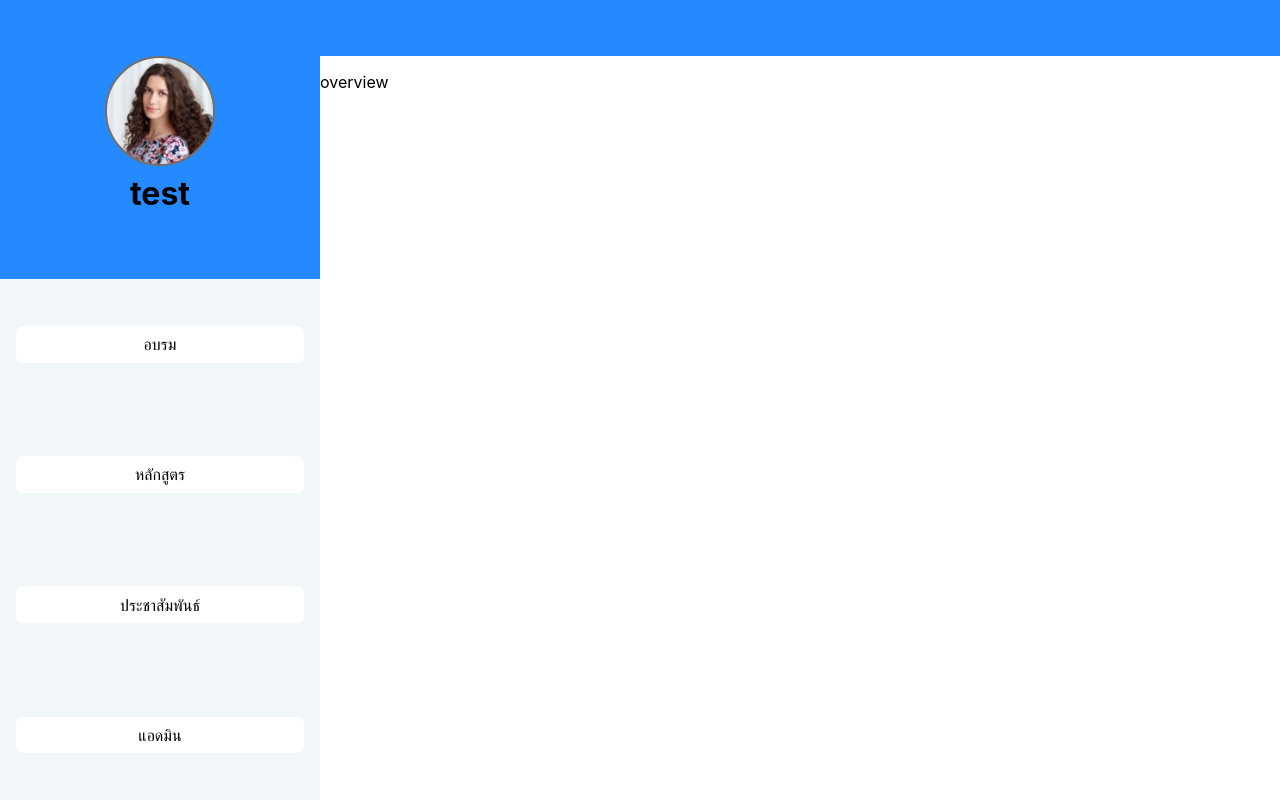
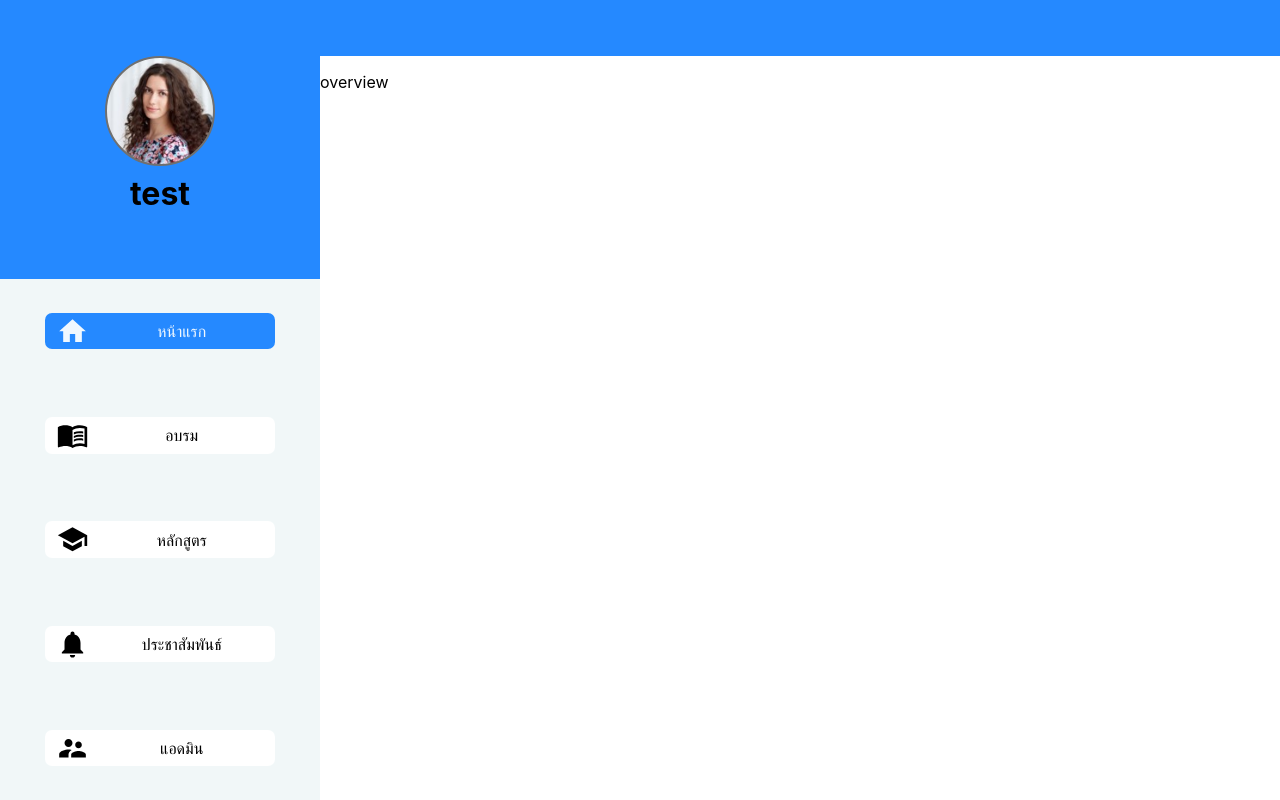
Before and after one commit to IVYSS/Public-Relations-Sytem-for-AI, a React (Create React App) app: page /admin/overview in a window 1280 px wide. Built offline with nearby package versions, Linux system fonts and the light colour scheme.

Commit message:
Sidebar Add Icon
Add Icon in sidebar

```diff
--- a/src/components/Sidebar/Sidebar.css
+++ b/src/components/Sidebar/Sidebar.css
@@ -7,6 +7,7 @@
 
 .side_bar {
   box-shadow: lightslategray;
+  position: fixed;
 }
 
 .bodyListMenu {
@@ -49,28 +50,20 @@
   margin-bottom: 4%;
 }
 
-.Sidebar-link-active {
-  width: 100%;
-  height: 100%;
-  background: #2589ff;
-  color: aliceblue000;
-  border-radius: 7px;
-  display: flex;
-  justify-content: center;
-  align-content: center;
-  text-decoration: none;
-}
-
 .Sidebar-link {
-  width: 100%;
+  width: 80%;
   height: 100%;
   background: #fff;
   color: #000;
   border-radius: 7px;
   display: flex;
-  justify-content: center;
-  align-content: center;
   text-decoration: none;
+
+}
+
+.Sidebar-link-active {
+  background: #2589ff;
+  color: aliceblue;
 }
 
 .Sidebar-link p {
@@ -80,3 +73,10 @@
 img {
   max-width: 50rem;
 }
+
+.icon-list-menu svg{
+  font-size: 5rem;
+  padding: 0 auto;
+  margin: 0 auto;
+  color:"action";
+}
--- a/src/components/Sidebar/Sidebar.js
+++ b/src/components/Sidebar/Sidebar.js
@@ -2,6 +2,15 @@ import { Grid, makeStyles } from "@material-ui/core";
 import React from "react";
 import { NavLink, Switch, Route, Redirect } from "react-router-dom";
 import "./Sidebar.css";
+import Overview from '../Overview/Overview';
+import { Icon } from '@material-ui/core';
+
+// Icon import
+import HomeIcon from '@material-ui/icons/Home';
+import MenuBookIcon from '@material-ui/icons/MenuBook';
+import SchoolIcon from '@material-ui/icons/School';
+import NotificationsIcon from '@material-ui/icons/Notifications';
+import SupervisorAccountIcon from '@material-ui/icons/SupervisorAccount';
 
 const useStyles = makeStyles((sidebar) => ({
   nav: {
@@ -38,16 +47,23 @@ const useStyles = makeStyles((sidebar) => ({
     display: "flex",
     justifyContent: "center",
     alignItems: "center",
+    direction: "row",
+  },
+  side_bar_icon:{
+    fontSize: '2rem',
+    height : '100%',
+    paddingLeft: '5%',
   },
 }));
 
 function Sidebar() {
   const styles = useStyles();
   const links = [
-    { name: "อบรม", path: "/admin/academic" },
-    { name: "หลักสูตร", path: "/admin/program" },
-    { name: "ประชาสัมพันธ์", path: "/admin/media" },
-    { name: "แอดมิน", path: "/admin/manage" },
+    { name: "หน้าแรก", path: "/admin/overview", icon: <HomeIcon className={styles.side_bar_icon}/>},
+    { name: "อบรม", path: "/admin/academic", icon: <MenuBookIcon className={styles.side_bar_icon}/>},
+    { name: "หลักสูตร", path: "/admin/program", icon: <SchoolIcon className={styles.side_bar_icon}/>},
+    { name: "ประชาสัมพันธ์", path: "/admin/media", icon: <NotificationsIcon className={styles.side_bar_icon}/>},
+    { name: "แอดมิน", path: "/admin/manage", icon: <SupervisorAccountIcon className={styles.side_bar_icon}/>},
   ];
   const test = (
     <Grid item xs={12} className={styles.list_menu}>
@@ -57,13 +73,14 @@ function Sidebar() {
 
   const renderLink = links.map((l, index) => {
     return (
-      <Grid item xs={12} key={index} className={styles.list_menu}>
+      <Grid item xs={12} key={index} className={styles.list_menu} spacing={1}>
         <NavLink
           className="Sidebar-link"
           activeClassName="Sidebar-link-active"
           to={l.path}
           exact
         >
+          {l.icon}
           <p>{l.name}</p>
         </NavLink>
       </Grid>
@@ -79,16 +96,17 @@ function Sidebar() {
       </div>
       {/* ------------------------------------------------------------------ */}
       <div className="Side_bar">
-        <Grid container>
-          <Grid item xs={3} className={styles.container_siderbar}>
+        <Grid container item xs={12}>
+          <Grid container item xs={3}>
+            <Grid item xs={12} className={styles.container_siderbar}>
               {/* main side bar size 3 */}
-
               <Grid className={styles.pic_bg}>
                 <img src="/1@2x.png" alt="#" />
                 {test}
               </Grid>
               <Grid container className={styles.bodyListMenu}>
                 {renderLink}
+              </Grid>
             </Grid>
           </Grid>
           {/* ------------------------------------------------------------------- */}
```
Lines whose indentation alone changed are shown as unchanged.
